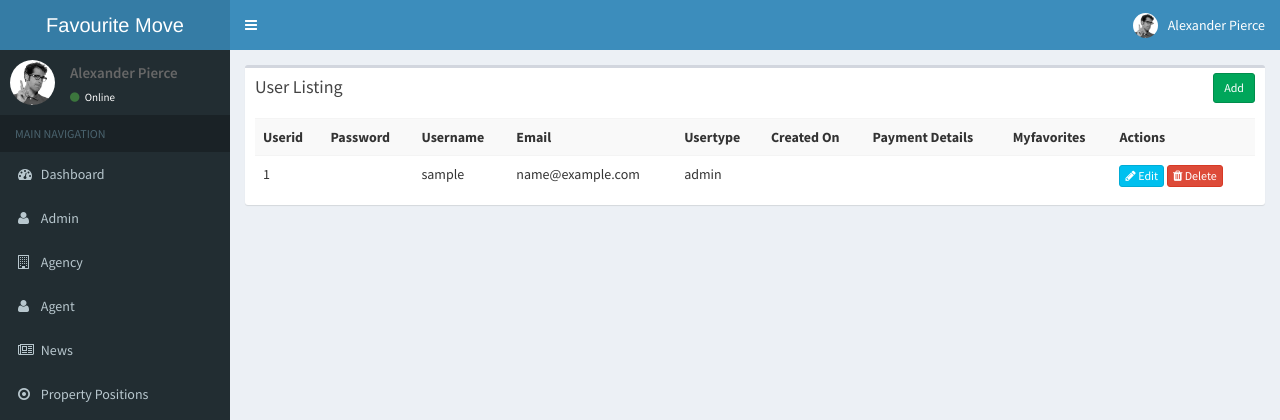
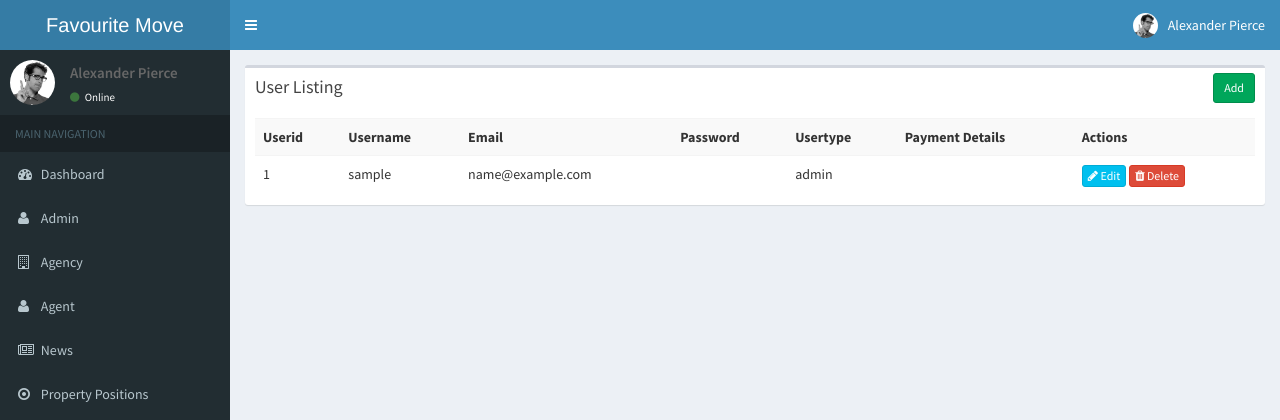
Before and after one commit to qasim902/favmove1, a CodeIgniter app: page /favmove1/index.php/user/index in a window 1280 px wide. Shown: the top 420 px of the page. Run offline with CodeIgniter, Linux system fonts and the light colour scheme; tables that the repository leaves empty or names only in its code hold one stand-in row (values such as "Sample post"); data that the repository does not hold is empty; some libraries are stand-ins or nearby versions.

Commit message:
Changed multiple forms admin (Qasim)

```diff
--- a/application/views/user/index.php
+++ b/application/views/user/index.php
@@ -11,25 +11,25 @@
                 <table class="table table-striped">
                     <tr>
 						<th>Userid</th>
-						<th>Password</th>
 						<th>Username</th>
 						<th>Email</th>
+						<th>Password</th>
 						<th>Usertype</th>
-						<th>Created On</th>
+<!--						<th>Created On</th>-->
 						<th>Payment Details</th>
-						<th>Myfavorites</th>
+<!--						<th>Myfavorites</th>-->
 						<th>Actions</th>
                     </tr>
                     <?php foreach($user as $u){ ?>
                     <tr>
 						<td><?php echo $u['userid']; ?></td>
-						<td><?php echo $u['password']; ?></td>
 						<td><?php echo $u['username']; ?></td>
 						<td><?php echo $u['email']; ?></td>
+						<td><?php echo $u['password']; ?></td>
 						<td><?php echo $u['usertype']; ?></td>
-						<td><?php echo $u['created_on']; ?></td>
+<!--						<td>--><?php //echo $u['created_on']; ?><!--</td>-->
 						<td><?php echo $u['payment_details']; ?></td>
-						<td><?php echo $u['myfavorites']; ?></td>
+<!--						<td>--><?php //echo $u['myfavorites']; ?><!--</td>-->
 						<td>
                             <a href="<?php echo site_url('user/edit/'.$u['userid']); ?>" class="btn btn-info btn-xs"><span class="fa fa-pencil"></span> Edit</a>
                             <a href="<?php echo site_url('user/remove/'.$u['userid']); ?>" class="btn btn-danger btn-xs"><span class="fa fa-trash"></span> Delete</a>
```
